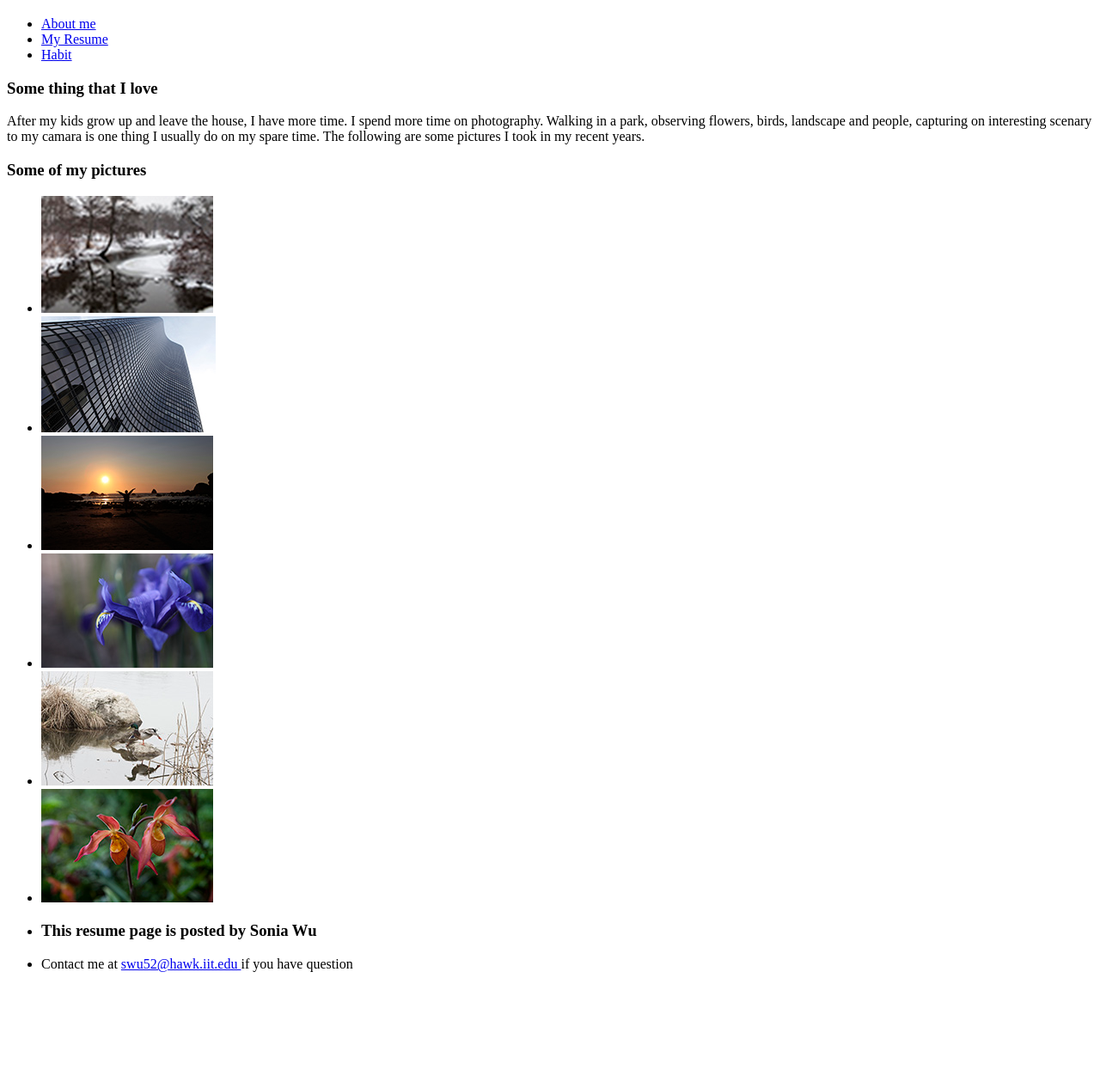
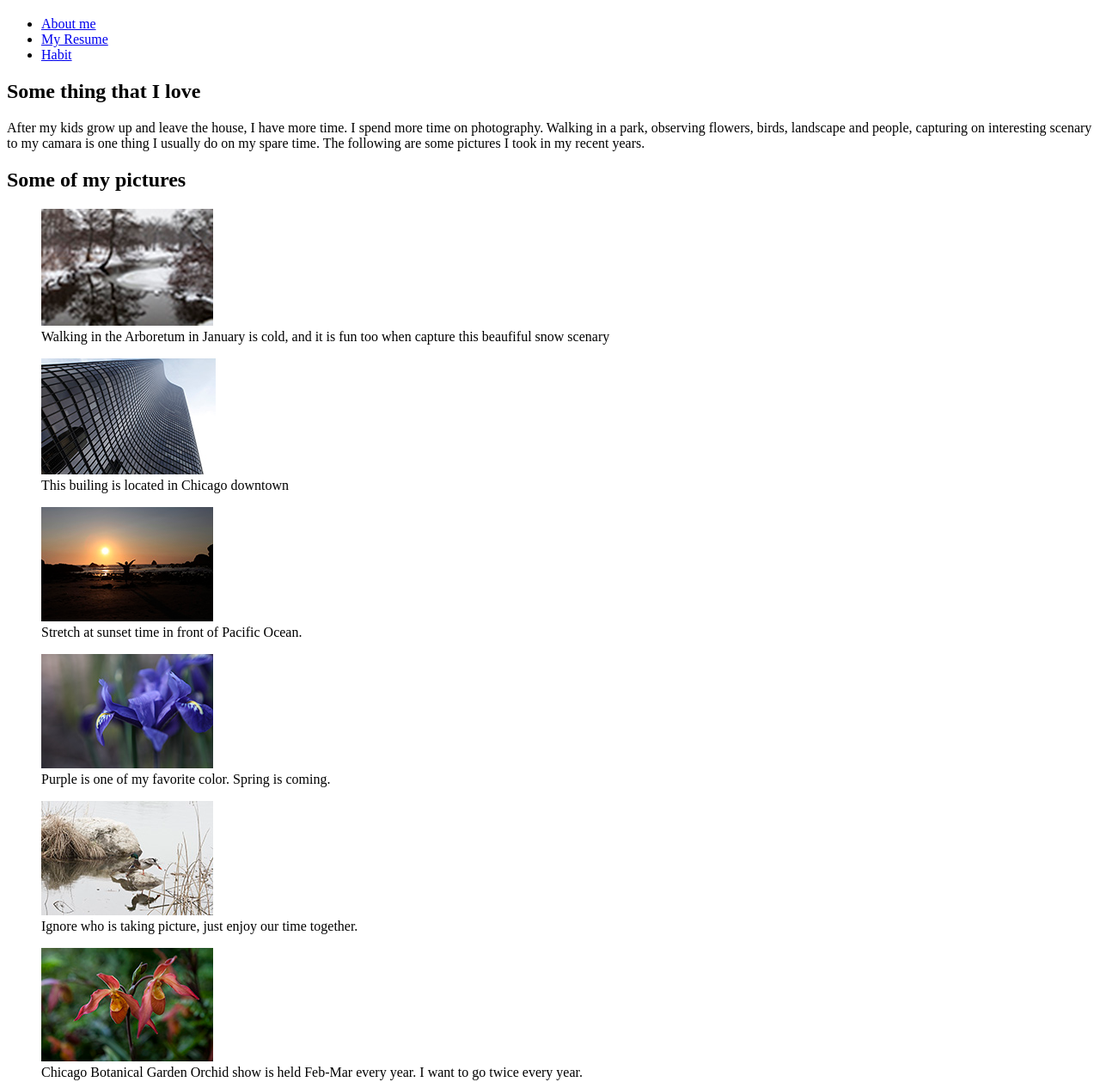
Before and after one commit to soniawu/project-1, a plain HTML site: page habit/index.html in a window 1280 px wide. Shown: the part 61-1320 px from the top of the page at 86% size. Before the commit the page ends 1208 px from the top, so only its background shows below. Drawn offline with Linux system fonts and the light colour scheme.

Commit message:
add <figure> and <figcaption> for image, ad type for video

```diff
--- a/habit/index.html
+++ b/habit/index.html
@@ -11,16 +11,16 @@
     <h1>My Habit</h1>
     <nav>
       <ul>
-        <li> <a href="../about/index.html">About me</a> </li>
-        <li> <a href="../resume/index.html">My Resume</a> </li>
-        <li> <a href="index.html">Habit</a> </li>
+        <li> <a href="../about/">About me</a> </li>
+        <li> <a href="../resume/">My Resume</a> </li>
+        <li> <a href="#">Habit</a> </li>
       </ul>
     </nav>
   </header>
 
   <main class="main">
     <article class="introduction">
-      <h3>Some thing that I love</h3>
+      <h2>Some thing that I love</h2>
       After my kids grow up and leave the house, I have more time. I spend more time on photography.
       Walking in a park, observing flowers, birds, landscape and people, capturing on interesting scenary to my
       camara is one thing I usually do on my spare time. The following are some pictures
@@ -28,21 +28,55 @@
     </article>
 
   <section class="gallery">
-    <h3>Some of my pictures </h3>
-    <ul>
-      <li><img src="../images/itmd361-1.jpg" alt="Snow in Morton Arboretum" /></li>
-      <li><img src="../images/itmd361-2.jpg" alt="Chicago building" /></li>
-      <li><img src="../images/itmd361-3.jpg" alt="Beautiful sunset" /></li>
-      <li><img src="../images/itmd361-4.jpg" alt="Spring time" /></li>
-      <li><img src="../images/itmd361-5.jpg" alt="Lovers" /></li>
-      <li><img src="../images/itmd361-6.jpg" alt="Orchid in the show" /></li>
-    </ul>
+    <h2>Some of my pictures </h2>
+    <figure>
+      <img src="../images/itmd361-1.jpg" alt="Snow in Morton Arboretum" />
+      <figcaption>
+        Walking in the Arboretum in January is cold, and it is fun too when capture this beaufiful snow scenary
+      </figcaption>
+    </figure>
+
+    <figure>
+      <img src="../images/itmd361-2.jpg" alt="Chicago building" />
+      <figcaption>
+        This builing is located in Chicago downtown
+      </figcaption>
+    </figure>
+
+    <figure>
+      <img src="../images/itmd361-3.jpg" alt="Beautiful sunset" />
+      <figcaption>
+        Stretch at sunset time in front of Pacific Ocean.
+      </figcaption>
+    </figure>
+
+    <figure>
+      <img src="../images/itmd361-4.jpg" alt="Spring time" />
+      <figcaption>
+        Purple is one of my favorite color. Spring is coming.
+      </figcaption>
+    </figure>
+
+    <figure>
+      <img src="../images/itmd361-5.jpg" alt="Lovers" />
+      <figcaption>
+        Ignore who is taking picture, just enjoy our time together.
+      </figcaption>
+    </figure>
+
+    <figure>
+      <img src="../images/itmd361-6.jpg" alt="Orchid in the show" />
+      <figcaption>
+        Chicago Botanical Garden Orchid show is held Feb-Mar every year. I want to go twice every year.
+      </figcaption>
+    </figure>
+
   </section>
   </main>
 
   <footer class="footer">
     <ul>
-      <li><h3>This resume page is posted by Sonia Wu</h3></li>
+      <li><h3>This habit page is posted by Sonia Wu</h3></li>
       <li>Contact me at <a href="mailto=swu52@hawk.iit.edu">swu52@hawk.iit.edu </a>if you have question</li>
     </ul>
   </footer>
```
Also changed, not shown: about/index.html (+17 -6 lines), resume/index.html (+4 -4 lines).
